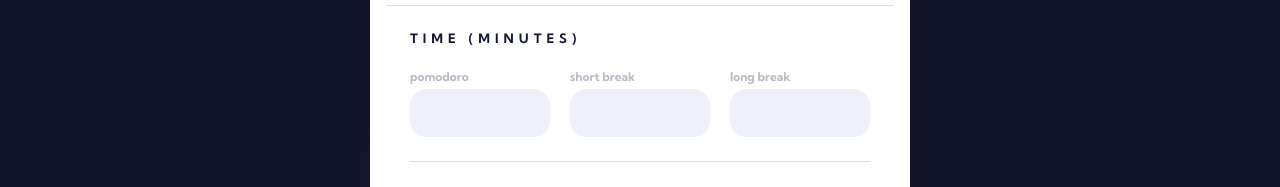
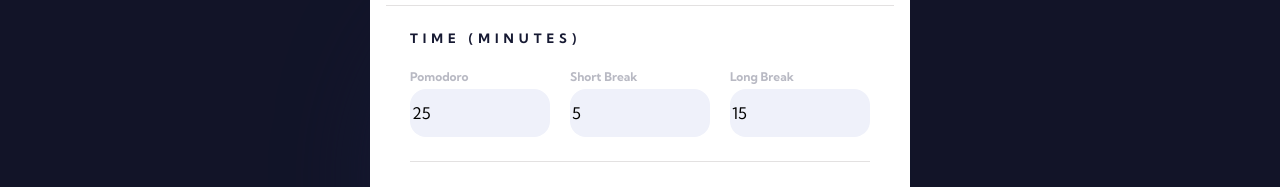
Before and after one commit to beratdimen/pomodoro, a React (Vite) app: page / in a window 1280 px wide. Both pictures are taken after a click on the button 640 px from the left and 738 px from the top of the page. Shown: the part 227-414 px from the top of the page. Built offline with nearby package versions, Linux system fonts and the light colour scheme.

Commit message:
zamanlayıcı hesaplama js yazıldı

```diff
--- a/src/App.jsx
+++ b/src/App.jsx
@@ -8,20 +8,31 @@ import "./App.css";
 function App() {
   const [font, setFont] = useState("kumbhSans");
   const [color, setColor] = useState("orange");
+  const [pomodoroTimes, setPomodoroTimes] = useState({
+    pomodoro: 25,
+    shortBreak: 5,
+    longBreak: 15,
+  });
+  const [currentMode, setCurrentMode] = useState("Pomodoro");
 
   const applySettings = (selectedFont, selectedColor) => {
     setFont(selectedFont);
     setColor(selectedColor);
   };
 
-  console.log(font);
-
   return (
-    <div className={`container ${font} `}>
+    <div className={`container ${font}`}>
       <Header />
-      <ToggleButton color={color} />
-      <Body color={color} />
-      <Footer applySettings={applySettings} />
+      <ToggleButton
+        color={color}
+        setCurrentMode={setCurrentMode}
+        currentMode={currentMode}
+      />
+      <Body color={color} time={pomodoroTimes[currentMode.toLowerCase()]} />
+      <Footer
+        applySettings={applySettings}
+        setPomodoroTimes={setPomodoroTimes}
+      />
     </div>
   );
 }
--- a/src/components/Footer/index.jsx
+++ b/src/components/Footer/index.jsx
@@ -2,7 +2,7 @@ import { useRef, useState } from "react";
 import "./footer.css";
 import Settings from "../Settings";
 
-export default function Footer({ applySettings }) {
+export default function Footer({ applySettings, setPomodoroTimes }) {
   const dialogRef = useRef(false);
 
   const openModal = () => {
@@ -14,7 +14,11 @@ export default function Footer({ applySettings }) {
       <button onClick={openModal}>
         <img src="./img/settings.png" alt="" />
       </button>
-      <Settings dialogRef={dialogRef} applySettings={applySettings} />
+      <Settings
+        dialogRef={dialogRef}
+        applySettings={applySettings}
+        setPomodoroTimes={setPomodoroTimes}
+      />
     </div>
   );
 }
--- a/src/components/Settings/DialogTime/index.jsx
+++ b/src/components/Settings/DialogTime/index.jsx
@@ -1,21 +1,48 @@
+import { useEffect, useState } from "react";
 import "../settings.css";
 
 export default function DialogTime() {
+  const [pomodoro, setPomodoro] = useState(25);
+  const [shortBreak, setShortBreak] = useState(5);
+  const [longBreak, setLongBreak] = useState(15);
+
+  const handlePomodoroChange = (e) => setPomodoro(Number(e.target.value));
+  const handleShortBreakChange = (e) => setShortBreak(Number(e.target.value));
+  const handleLongBreakChange = (e) => setLongBreak(Number(e.target.value));
+
+  useEffect(() => {
+    setPomodoro(pomodoro);
+    setShortBreak(shortBreak);
+    setLongBreak(longBreak);
+  }, [pomodoro, shortBreak, longBreak]);
+
   return (
     <div className="inputContainer">
       <h3>TIME (MINUTES)</h3>
       <div className="inputBox">
         <div className="input">
-          <label>pomodoro</label>
-          <input type="number" />
+          <label>Pomodoro</label>
+          <input
+            type="number"
+            value={pomodoro}
+            onChange={handlePomodoroChange}
+          />
         </div>
         <div className="input">
-          <label>short break</label>
-          <input type="number" />
+          <label>Short Break</label>
+          <input
+            type="number"
+            value={shortBreak}
+            onChange={handleShortBreakChange}
+          />
         </div>
         <div className="input">
-          <label>long break</label>
-          <input type="number" />
+          <label>Long Break</label>
+          <input
+            type="number"
+            value={longBreak}
+            onChange={handleLongBreakChange}
+          />
         </div>
       </div>
     </div>
--- a/src/components/Settings/index.jsx
+++ b/src/components/Settings/index.jsx
@@ -4,9 +4,16 @@ import DialogFont from "./DialogFont";
 import DialogTime from "./DialogTime";
 import "./settings.css";
 
-export default function Settings({ dialogRef, applySettings }) {
+export default function Settings({
+  dialogRef,
+  applySettings,
+  setPomodoroTimes,
+}) {
   const [selectedFont, setSelectedFont] = useState("kumbhSans");
   const [selectedColor, setSelectedColor] = useState("orange");
+  const [pomodoroTime, setPomodoroTime] = useState(25);
+  const [shortBreakTime, setShortBreakTime] = useState(5);
+  const [longBreakTime, setLongBreakTime] = useState(15);
 
   const closeModal = () => {
     dialogRef.current.close();
@@ -14,6 +21,13 @@ export default function Settings({ dialogRef, applySettings }) {
 
   const applyChanges = () => {
     applySettings(selectedFont, selectedColor);
+
+    setPomodoroTimes({
+      pomodoro: pomodoroTime,
+      shortBreak: shortBreakTime,
+      longBreak: longBreakTime,
+    });
+
     closeModal();
   };
 
@@ -26,7 +40,11 @@ export default function Settings({ dialogRef, applySettings }) {
             <img src="./img/close.png" alt="Close" />
           </button>
         </div>
-        <DialogTime />
+        <DialogTime
+          setPomodoroTime={setPomodoroTime}
+          setShortBreakTime={setShortBreakTime}
+          setLongBreakTime={setLongBreakTime}
+        />
         <DialogFont setSelectedFont={setSelectedFont} />
         <DialogColor setSelectedColor={setSelectedColor} />
         <button className="applyBtn" onClick={applyChanges}>
--- a/src/components/Settings/settings.css
+++ b/src/components/Settings/settings.css
@@ -1,5 +1,6 @@
 .dialogContainer {
   position: relative;
+
   dialog {
     margin: auto;
     width: 540px;
@@ -13,6 +14,7 @@
       padding-inline: 40px;
       border-bottom: 1px solid #e3e1e1;
       padding-block: 32px;
+
       h3 {
         font-size: 28px;
         font-weight: 700;
@@ -200,3 +202,16 @@
     }
   }
 }
+
+@media (width <=425px) {
+  .fontContainer {
+    flex-direction: column;
+    gap: 16px;
+    padding: 16px;
+  }
+
+  .colorContainer {
+    flex-direction: column;
+    gap: 16px;
+  }
+}
--- a/src/components/ToogleButton/index.jsx
+++ b/src/components/ToogleButton/index.jsx
@@ -1,14 +1,19 @@
-import React, { useState } from "react";
+import React, { useState, useEffect } from "react";
 import "./toogleButton.css";
 
-export default function ToggleButton({ color }) {
-  const [active, setActive] = useState("Pomodoro");
+export default function ToggleButton({ color, setCurrentMode, currentMode }) {
+  const [active, setActive] = useState(currentMode || "Pomodoro");
 
   const handleToggle = (option) => {
     setActive(option);
+    setCurrentMode(option);
   };
 
   const btnList = ["Pomodoro", "Short Break", "Long Break"];
+
+  useEffect(() => {
+    setCurrentMode(active);
+  }, [active, setCurrentMode]);
 
   return (
     <div className="toggleContainer">
--- a/src/components/body/index.jsx
+++ b/src/components/body/index.jsx
@@ -1,19 +1,46 @@
+import { useState, useEffect } from "react";
 import "./body.css";
 
-export default function Body({ color }) {
-  const boxShadowStyle = {
-    orange: "0px 4px 10px rgba(255, 165, 0, 0.5)",
-    lightBlue: "0px 4px 10px rgba(173, 216, 230, 0.5)",
-    purple: "0px 4px 10px rgba(128, 0, 128, 0.5)",
+export default function Body({ color, time }) {
+  const [minutes, setMinutes] = useState(time);
+  const [seconds, setSeconds] = useState(0);
+  const [isPaused, setIsPaused] = useState(false);
+
+  useEffect(() => {
+    setMinutes(time);
+    setSeconds(0);
+  }, [time]);
+
+  useEffect(() => {
+    let interval;
+    if (!isPaused) {
+      interval = setInterval(() => {
+        if (seconds === 0) {
+          if (minutes === 0) {
+            clearInterval(interval);
+          } else {
+            setMinutes(minutes - 1);
+            setSeconds(59);
+          }
+        } else {
+          setSeconds(seconds - 1);
+        }
+      }, 1000);
+    }
+    return () => clearInterval(interval);
+  }, [minutes, seconds, isPaused]);
+
+  const togglePause = () => {
+    setIsPaused(!isPaused);
   };
 
   return (
-    <div className="bodyContainer ">
+    <div className="bodyContainer">
       <div className="div">
-        <div className={` bodyStick ${color}`}>
+        <div className={`bodyStick ${color}`}>
           <div className="bodyTime">
-            <h2>17:59</h2>
-            <p>PAUSE</p>
+            <h2>{`${minutes}:${seconds < 10 ? `0${seconds}` : seconds}`}</h2>
+            <p onClick={togglePause}>{isPaused ? "RESUME" : "PAUSE"}</p>
           </div>
         </div>
       </div>
```
